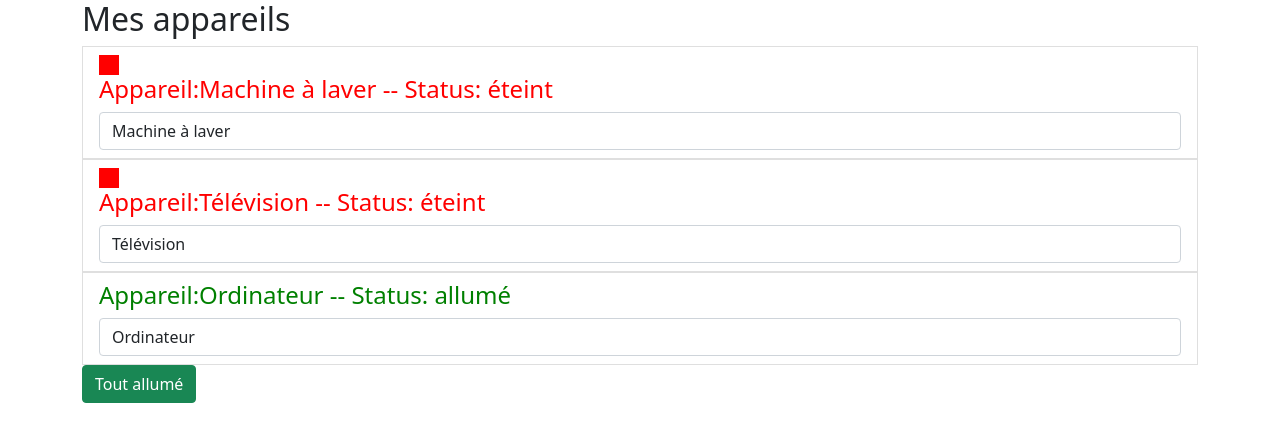
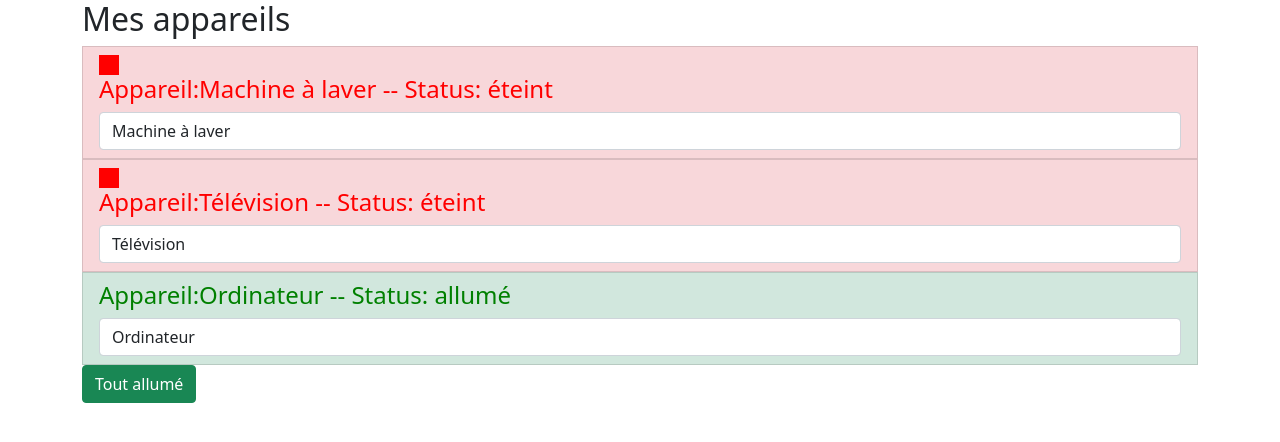
Before and after one commit to cedriclecalvez/appareils-angular-app, an Angular app: page / in a window 1280 px wide. Shown: the top 442 px of the page. Built offline with nearby package versions, Linux system fonts and the light colour scheme.

Commit message:
ngClass directive par attribut

```diff
--- a/src/app/appareil/appareil.component.html
+++ b/src/app/appareil/appareil.component.html
@@ -1,6 +1,23 @@
-<li class="list-group-item">
-    <div style="background-color:red; width:20px; height:20px;"
-    *ngIf="appareilStatus==='éteint'"></div>
-    <h4 [ngStyle]="{color:getColor()}">Appareil:{{ appareilName }} -- Status: {{ getStatus() }}</h4>
-    <input type="text" class="form-control" placeholder="" name="" id="" [(ngModel)]="appareilName">
+<li
+  [ngClass]="{
+    'list-group-item': true,
+    'list-group-item-success': appareilStatus === 'allumé',
+    'list-group-item-danger': appareilStatus === 'éteint'
+  }"
+>
+  <div
+    style="background-color: red; width: 20px; height: 20px"
+    *ngIf="appareilStatus === 'éteint'"
+  ></div>
+  <h4 [ngStyle]="{ color: getColor() }">
+    Appareil:{{ appareilName }} -- Status: {{ getStatus() }}
+  </h4>
+  <input
+    type="text"
+    class="form-control"
+    placeholder=""
+    name=""
+    id=""
+    [(ngModel)]="appareilName"
+  />
 </li>
```
